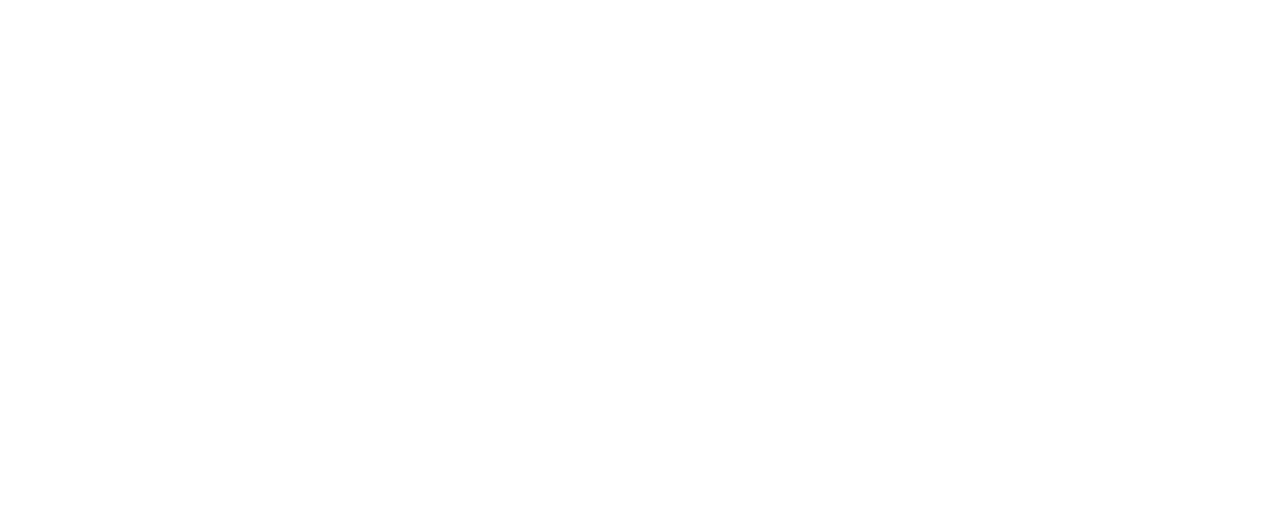
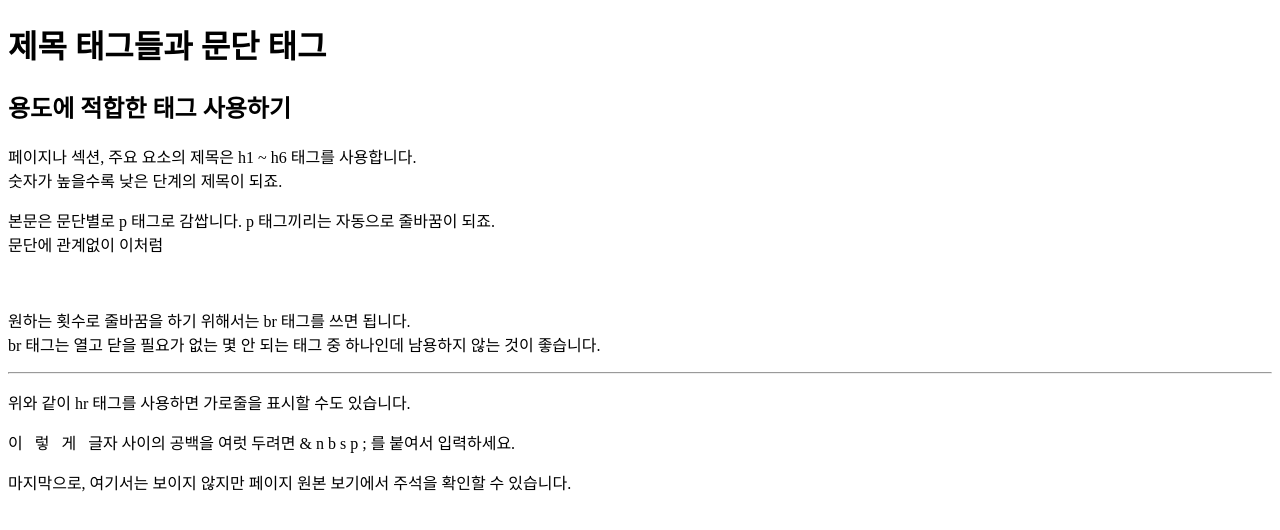
Before and after one commit to cherrylime69/yalco, a plain HTML site: page index.html in a window 1280 px wide. Drawn offline with Linux system fonts and the light colour scheme.

Commit message:
first lesson

```diff
--- a/index.html
+++ b/index.html
@@ -8,7 +8,34 @@
 </head>
 
 <body>
+  <h1>제목 태그들과 문단 태그</h1>
+  <h2>용도에 적합한 태그 사용하기</h2>
+  <p>
+    페이지나 섹션, 주요 요소의 제목은 h1 ~ h6 태그를 사용합니다. <br />
+    숫자가 높을수록 낮은 단계의 제목이 되죠.
+  </p>
+  <p>
+    본문은 문단별로 p 태그로 감쌉니다. p 태그끼리는 자동으로 줄바꿈이 되죠.<br>
+    문단에 관계없이 이처럼
+    <br><br><br>
+  </p>
+  <p>원하는 횟수로 줄바꿈을 하기 위해서는 br 태그를 쓰면 됩니다. <br>
+    br 태그는 열고 닫을 필요가 없는 몇 안 되는 태그 중 하나인데 남용하지 않는 것이 좋습니다.
+  </p>
+  <hr>
+  <p>위와 같이 hr 태그를 사용하면 가로줄을 표시할 수도 있습니다.</p>
+  <p>
+    이&nbsp;&nbsp;&nbsp;렇&nbsp;&nbsp;&nbsp;게&nbsp;&nbsp;&nbsp;글자 사이의 공백을 여럿 두려면 & n b s p ; 를 붙여서 입력하세요.
+  </p>
+  <p>
+    마지막으로, 여기서는 보이지 않지만 페이지 원본 보기에서 주석을 확인할 수 있습니다.
+  </p>
 
+  <!-- 한 줄 주석
+
+  여러 줄 주석
+  여러 줄 주석
+  여러 줄 주석 -->
 </body>
 
 </html>
```
